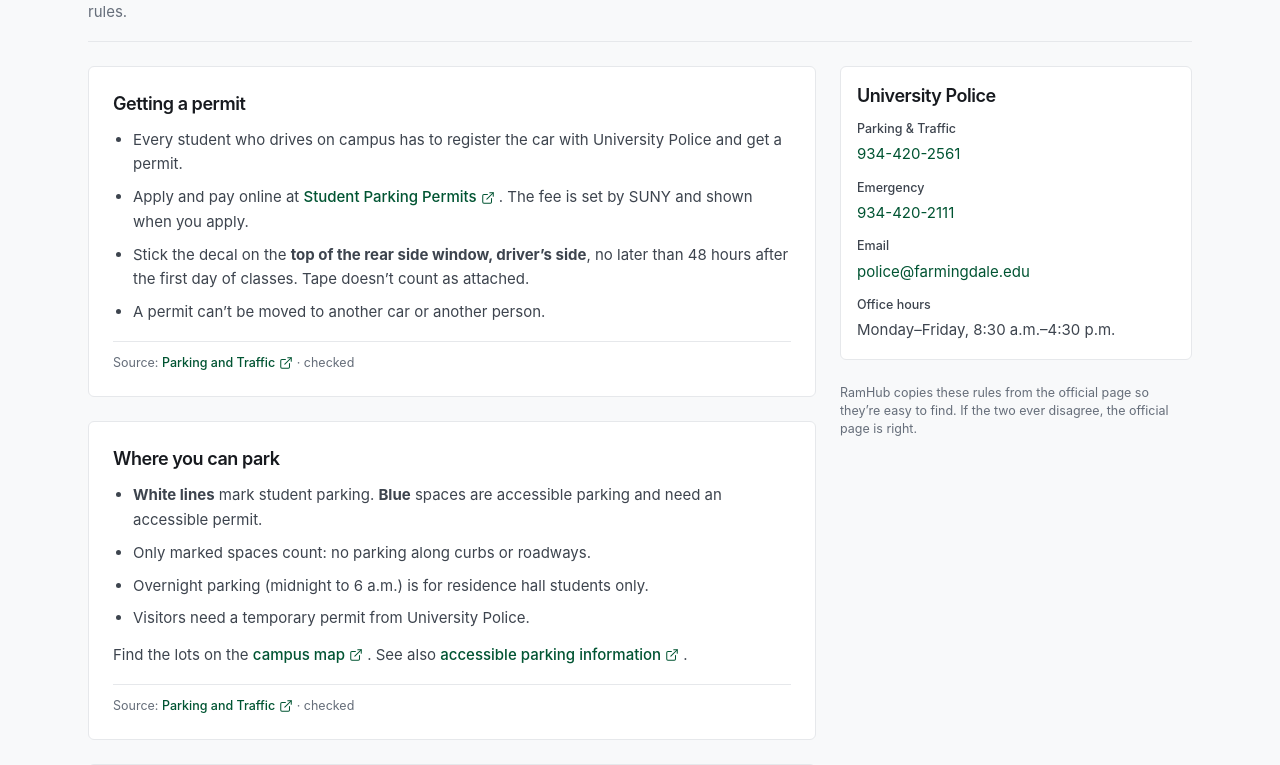
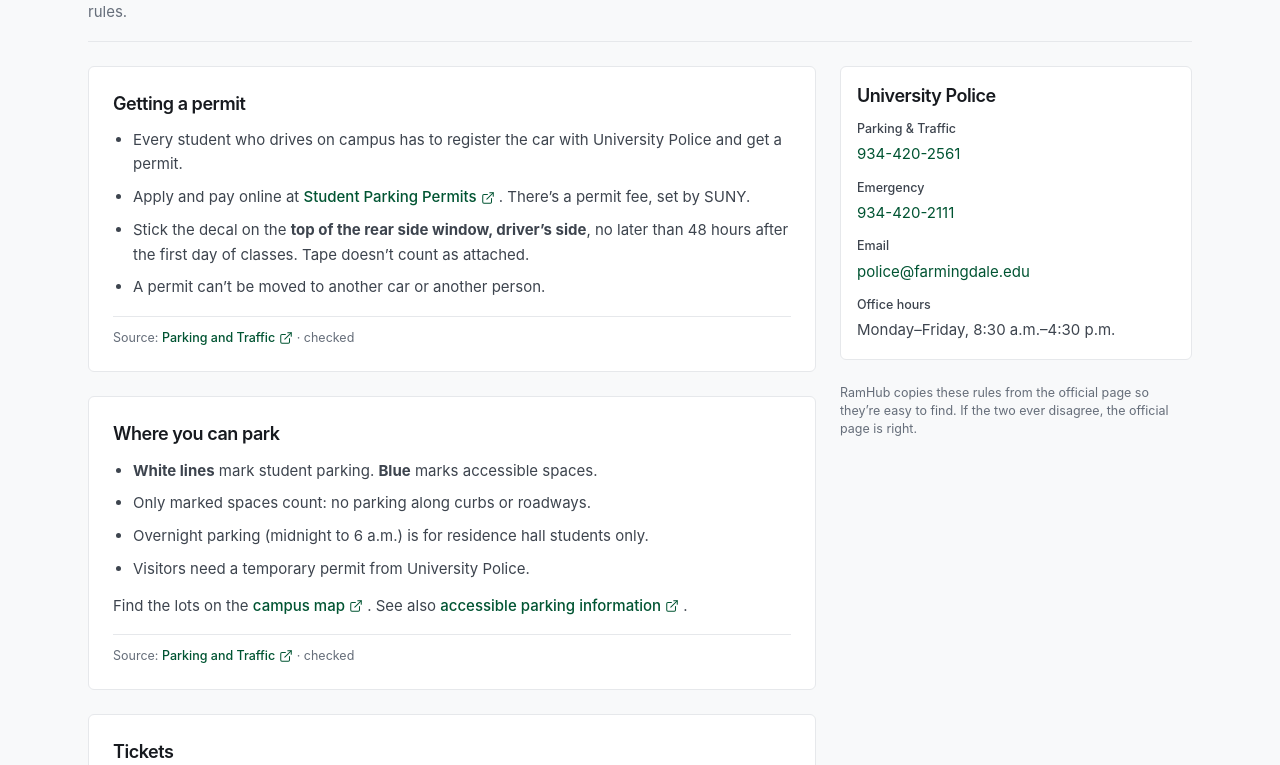
Before and after one commit to palaaf13/CapstoneProject_CSC325_Team1, a Django app: template templates/campus/parking.html in a window 1280 px wide. Shown: the part 145-910 px from the top of the page. Run offline with Django 5.2, Linux system fonts and the light colour scheme; the template is opened without the code that fills it, so the values that code supplies are empty; style sheets or scripts are compiled from the project's sources.

Commit message:
Campus guides: say only what the official pages say
Review fix. Four phrases went slightly beyond their sources:
- Parking: "the fee is shown when you apply" -> "there's a permit fee,
  set by SUNY" (the page only says the fee is approved by SUNY).
- Parking: dropped "and need an accessible permit" from the blue-space
  line (the page only says accessible spaces are marked blue).
- Jobs: "not every department posts its openings online" -> departments
  don't have to post on CareerConnect (what HR's page actually says).
- Jobs: "Free tools" -> "Online tools" (the page doesn't say they're free).

Co-Authored-By: Claude Opus 5.5 <noreply@anthropic.com>

```diff
--- a/templates/campus/jobs.html
+++ b/templates/campus/jobs.html
@@ -17,7 +17,7 @@
         </p>
         <ul role="list" class="mt-3 list-disc space-y-2 pl-5 text-body text-neutral-700">
           <li>Work-study depends on your financial aid; ask the Financial Aid Office (<a href="mailto:faoffice@farmingdale.edu" class="text-accent-700 hover:underline">faoffice@farmingdale.edu</a>) whether you qualify.</li>
-          <li>Not every department posts its openings online, so it&rsquo;s worth asking the offices you&rsquo;d like to work in directly.</li>
+          <li>Departments don&rsquo;t have to post openings on CareerConnect, so it&rsquo;s worth asking the offices you&rsquo;d like to work in directly.</li>
           <li>Before your first shift: finish the new-hire paperwork online and book an <strong>I-9 appointment</strong> with Human Resources.</li>
         </ul>
         {% include "campus/partials/source_note.html" with url="https://www.farmingdale.edu/human-resources/student-employment.shtml" label="Student Employment" %}
@@ -39,7 +39,7 @@
         <ul role="list" class="mt-2 list-disc space-y-2 pl-5 text-body text-neutral-700">
           <li>Career counseling appointments, booked in CareerConnect.</li>
           <li>Resume and cover letter reviews: email your document to <a href="mailto:nexuscenter@farmingdale.edu" class="text-accent-700 hover:underline">nexuscenter@farmingdale.edu</a>.</li>
-          <li>Free tools: Focus&nbsp;2 career assessments, Big Interview for interview practice, and Jobscan for resumes.</li>
+          <li>Online tools: Focus&nbsp;2 career assessments, Big Interview for interview practice, and Jobscan for resumes.</li>
           <li>LinkedIn Learning access for students.</li>
         </ul>
         {% include "campus/partials/source_note.html" with url="https://www.farmingdale.edu/nexus-center/career-development.shtml" label="Nexus Center Career Development" %}
--- a/templates/campus/parking.html
+++ b/templates/campus/parking.html
@@ -12,7 +12,7 @@
         <h2 id="parking-permit" class="text-h3 font-semibold text-neutral-900">Getting a permit</h2>
         <ul role="list" class="mt-3 list-disc space-y-2 pl-5 text-body text-neutral-700">
           <li>Every student who drives on campus has to register the car with University Police and get a permit.</li>
-          <li>Apply and pay online at {% include "campus/partials/official_link.html" with url="https://farmingdale.t2hosted.com/Account/Portal" label="Student Parking Permits" %}. The fee is set by SUNY and shown when you apply.</li>
+          <li>Apply and pay online at {% include "campus/partials/official_link.html" with url="https://farmingdale.t2hosted.com/Account/Portal" label="Student Parking Permits" %}. There&rsquo;s a permit fee, set by SUNY.</li>
           <li>Stick the decal on the <strong>top of the rear side window, driver&rsquo;s side</strong>, no later than 48 hours after the first day of classes. Tape doesn&rsquo;t count as attached.</li>
           <li>A permit can&rsquo;t be moved to another car or another person.</li>
         </ul>
@@ -22,7 +22,7 @@
       <section class="card card-pad sm:p-6" aria-labelledby="parking-where">
         <h2 id="parking-where" class="text-h3 font-semibold text-neutral-900">Where you can park</h2>
         <ul role="list" class="mt-3 list-disc space-y-2 pl-5 text-body text-neutral-700">
-          <li><strong>White lines</strong> mark student parking. <strong>Blue</strong> spaces are accessible parking and need an accessible permit.</li>
+          <li><strong>White lines</strong> mark student parking. <strong>Blue</strong> marks accessible spaces.</li>
           <li>Only marked spaces count: no parking along curbs or roadways.</li>
           <li>Overnight parking (midnight to 6&nbsp;a.m.) is for residence hall students only.</li>
           <li>Visitors need a temporary permit from University Police.</li>
```
